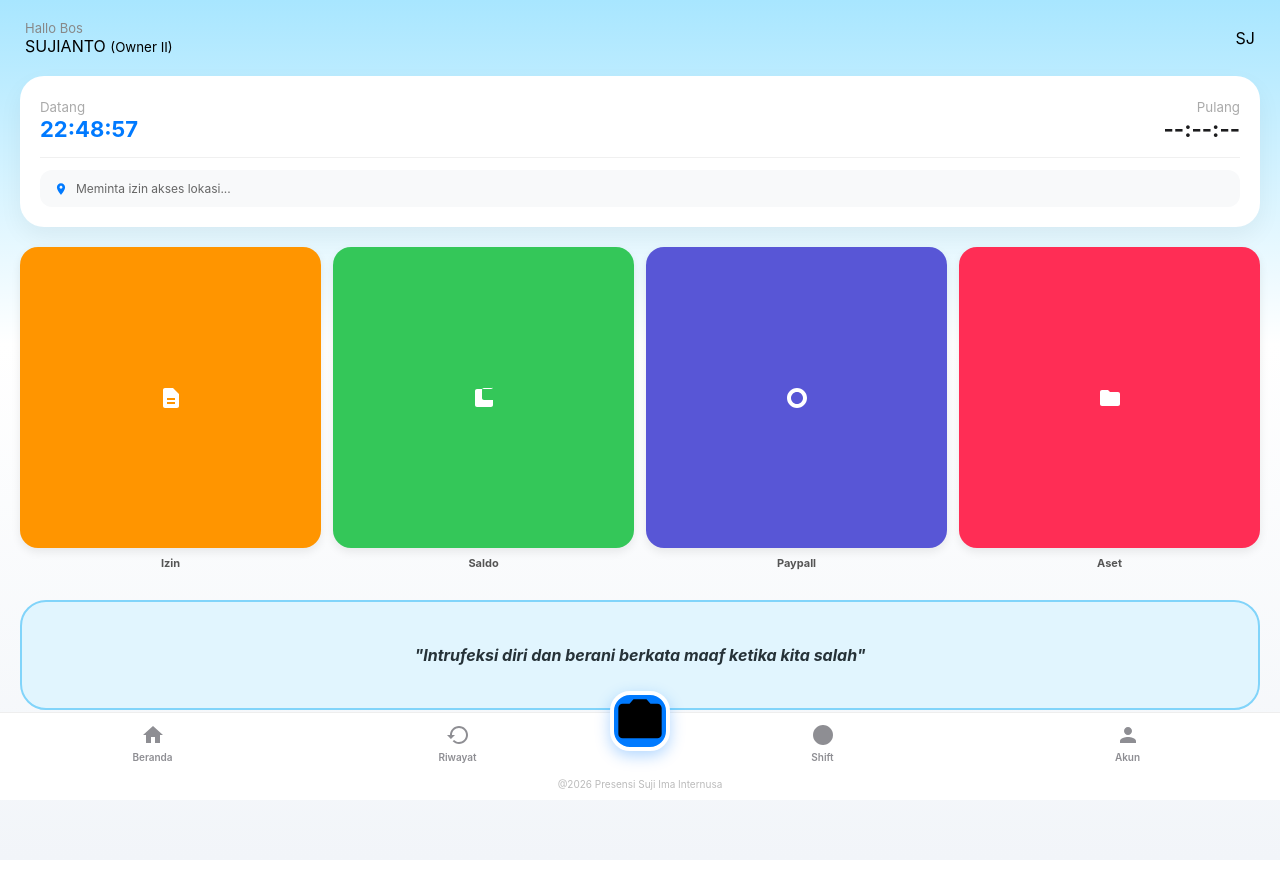
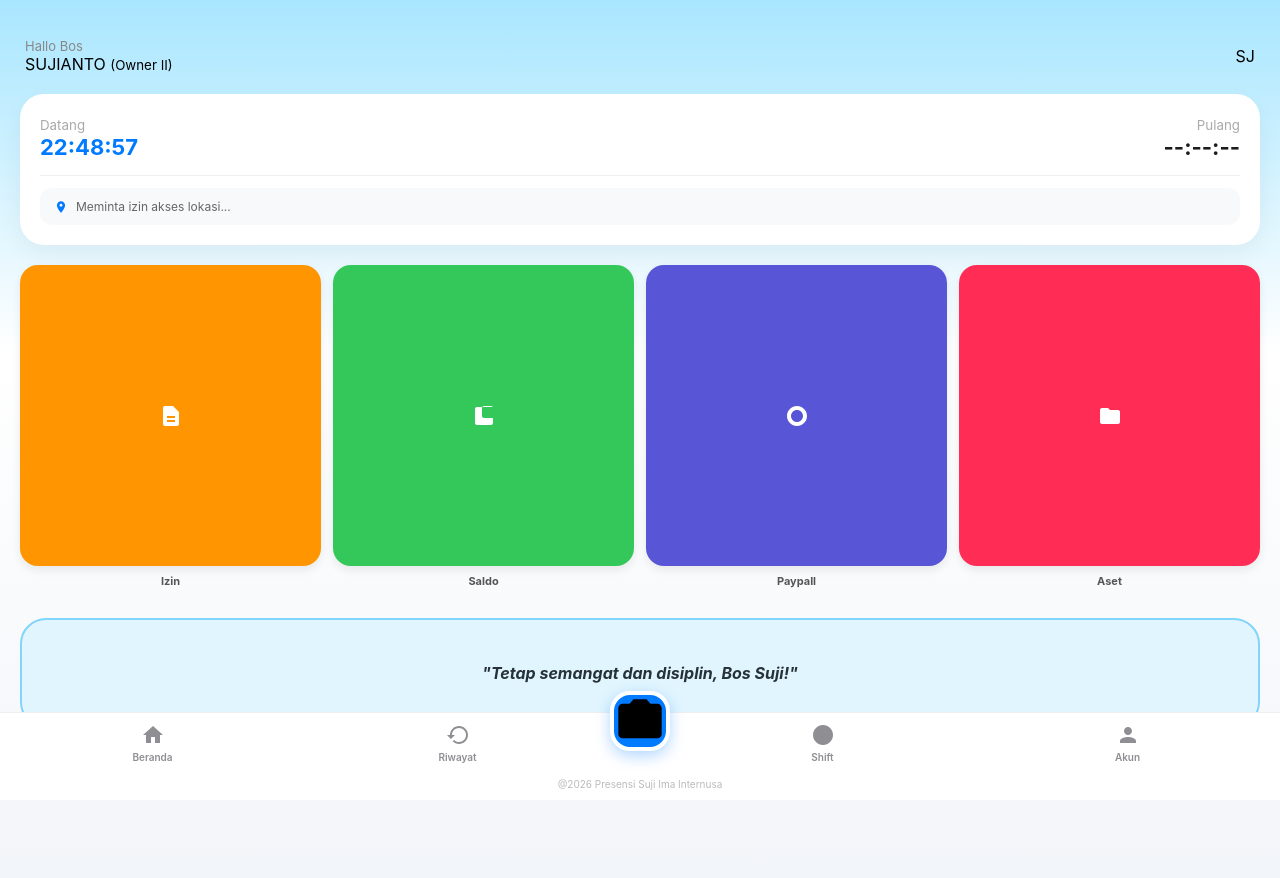
Before and after one commit to suji-anto/presensi, a plain HTML site: page index.html in a window 1280 px wide. Drawn offline with Linux system fonts and the light colour scheme.

Commit message:
Update index.html

```diff
--- a/index.html
+++ b/index.html
@@ -15,7 +15,7 @@
         .iphone-screen { width: 100%; max-width: none; position: relative; padding-bottom: 120px; min-height: 100vh; }
 
         /* Card */
-        .header { padding: 20px 25px; display: flex; justify-content: space-between; align-items: center; }
+        .header { padding: 38px 25px 20px; display: flex; justify-content: space-between; align-items: center; }
         .card { background: white; margin: 0 20px 20px; border-radius: 24px; padding: 20px; box-shadow: 0 10px 25px rgba(0,0,0,0.05); }
         .presensi-info { display: flex; border-bottom: 1px solid #f0f0f0; padding-bottom: 15px; margin-bottom: 12px; }
         .presensi-item { flex: 1; }
@@ -203,7 +203,7 @@
         setInterval(updateTick, 1000);
     window.onload = () => {
         updateTick();
-        document.getElementById('quote-display').innerText = '"Intrufeksi diri dan berani berkata maaf ketika kita salah"';
+        document.getElementById('quote-display').innerText = '"Tetap semangat dan disiplin, Bos Suji!"';
     };
 </script>
 </body>
```
